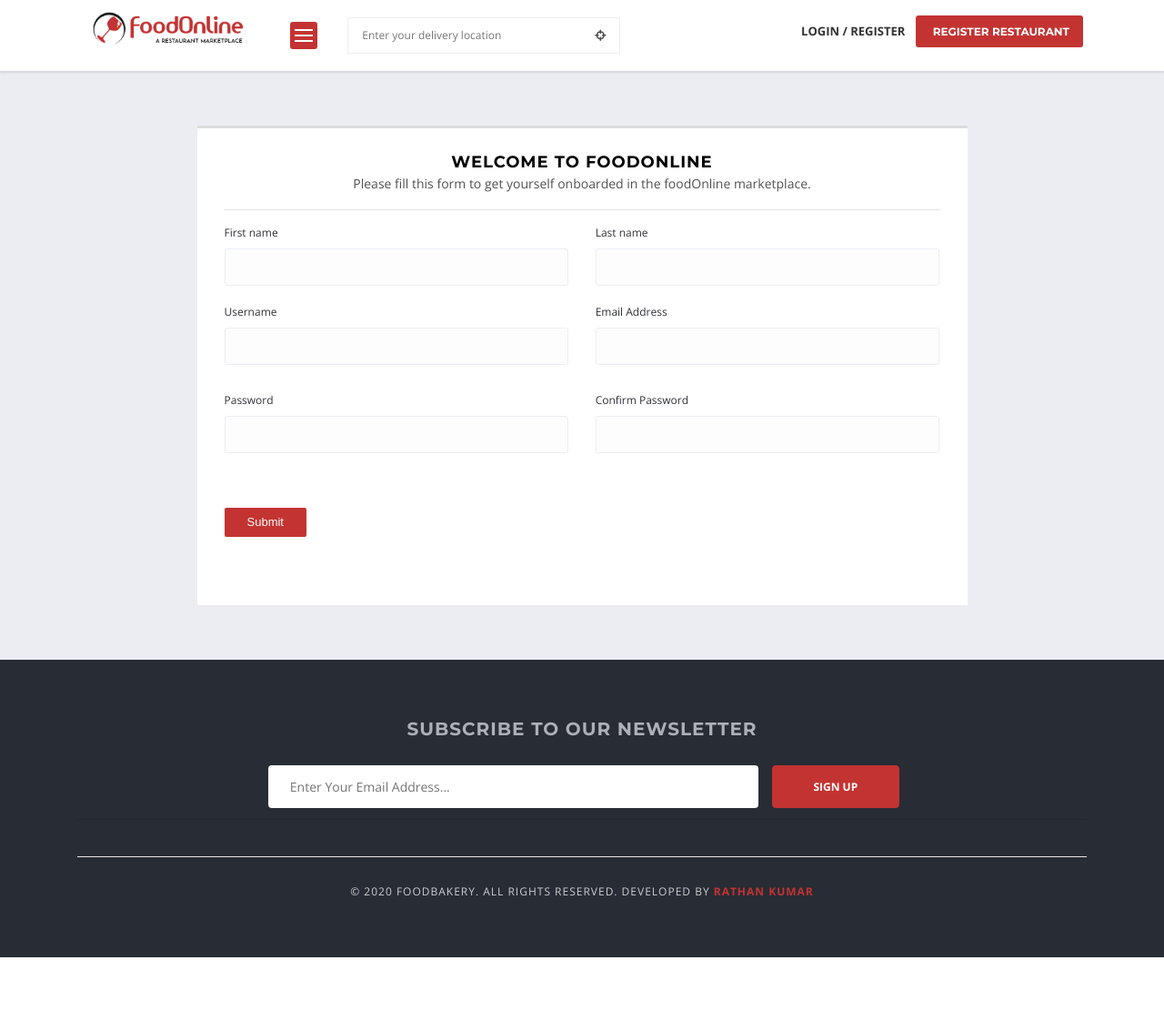
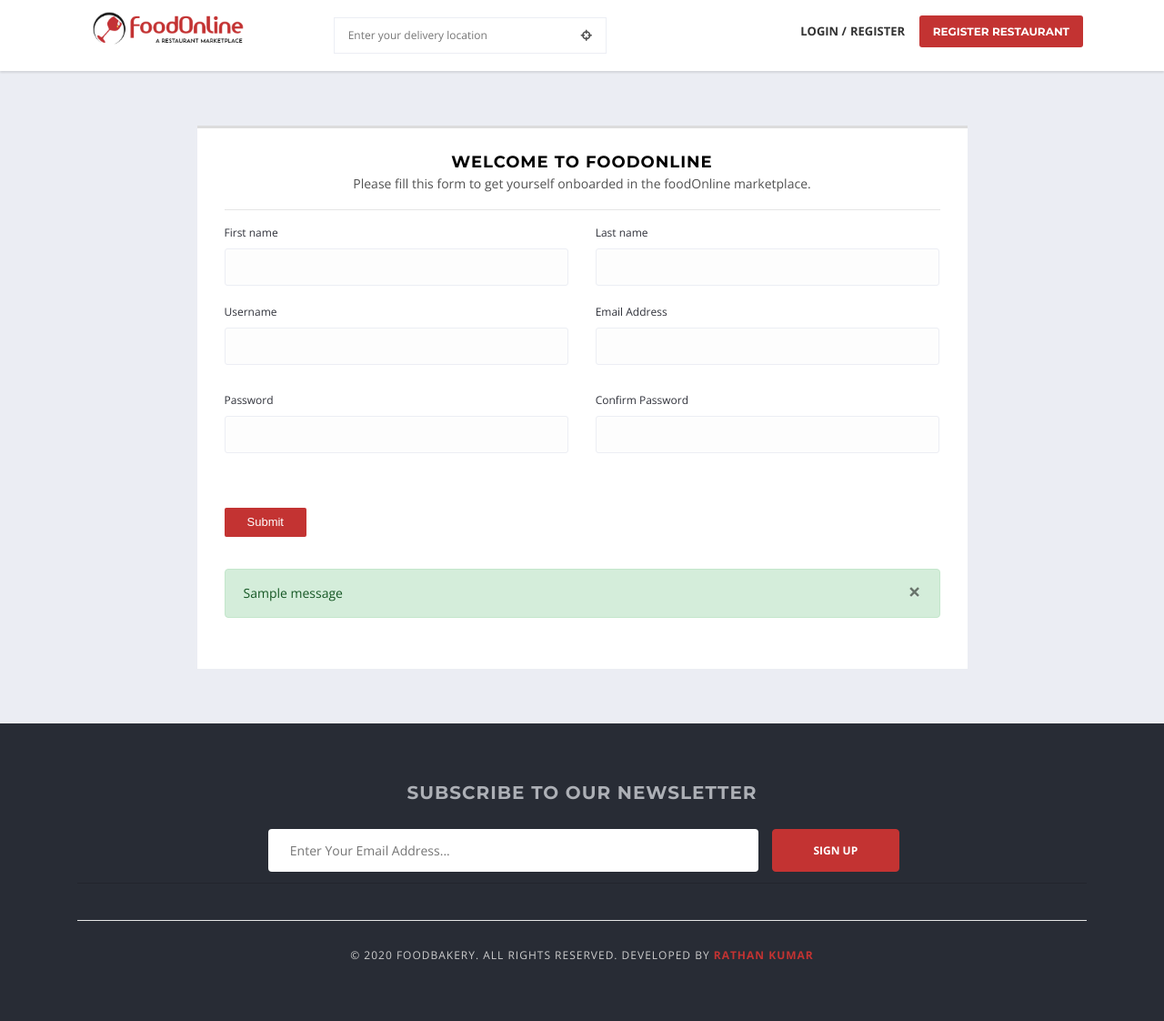
Before and after one commit to Abdullha002/Django-Resturent-Application, a Django app: page /accounts/registerUser/ in a window 1280 px wide. Shown: the whole page at 91% size. Before the commit the page ends 1052 px from the top, so only its background shows below. Run offline with Django 5.2, Linux system fonts and the light colour scheme; tables that the repository leaves empty hold one stand-in row (values such as "Sample post"); one stand-in notice (Sample message) is shown; some libraries are stand-ins or nearby versions; some web fonts are replaced.

Commit message:
Updated to show the error messages and Registration success message

```diff
--- a/Food_Main/accounts/forms.py
+++ b/Food_Main/accounts/forms.py
@@ -7,3 +7,11 @@ class UserForm(forms.ModelForm):
     class Meta:
         model = User
         fields = ['first_name', 'last_name', 'username', 'email', 'phone_number', 'password']
+
+    def clean(self):
+        cleaned_data = super(UserForm, self).clean()
+        password = cleaned_data.get('password')
+        confirm_password = cleaned_data.get('confirm_password')
+
+        if password != confirm_password:
+            raise forms.ValidationError("Password does not match")
--- a/Food_Main/accounts/views.py
+++ b/Food_Main/accounts/views.py
@@ -1,6 +1,7 @@
 from django.shortcuts import render, redirect
 from . forms import UserForm
 from .models import User
+from django.contrib import messages
 
 # Create your views here.
 
@@ -26,6 +27,7 @@ def registerUser(request):
             user = User.objects.create_user(first_name=first_name, last_name=last_name, username=username, email=email, password=password)
             user.role = user.CUSTOMER
             user.save()
+            messages.success(request, "Your account has been registred successfully")
 
             return redirect('registerUser')
     else:
--- a/Food_Main/templates/accounts/registerUser.html
+++ b/Food_Main/templates/accounts/registerUser.html
@@ -69,6 +69,17 @@
                                     </div>
                                 </li>
                                 <li>
+                                    <ul class="errorlist">
+                                        {% for field in form %}
+                                            {% if field.errors %}
+                                                {% for error in field.errors %}
+                                                    <li style="color:red;"> {{ error }} </li>
+                                                {% endfor %}
+                                            {% endif %}
+                                        {% endfor %}
+
+                                        <li style="color:red;"> {{ form.non_field_errors}} </li>
+                                    </ul>
                                     <div class="row">
                                         <div class="col-lg-12 col-md-12 col-sm-12 col-xs-12">
                                             <div class="field-holder">
@@ -76,6 +87,14 @@
                                                     <input type="submit" value="Submit" id="btn-next-restaurant-information" class="bgcolor">
                                                 </div>
                                             </div>
+                                        </div>
+                                    </div>
+
+                                    <!-- Django success message -->
+                                     <div class="row">
+                                        <div class="col-lg-12 col-md-12 col-sm-12 col-xs-12">
+                                            <!-- alert template including -->
+                                             {% include "include/alert.html" %}
                                         </div>
                                     </div>
                                 </li>
--- a/Food_Main/templates/home.html
+++ b/Food_Main/templates/home.html
@@ -7,7 +7,7 @@
 <div class="main-section">
     <!-- Home Pages Elements Strat -->
     <!-- Main Search Start -->
-    <div class="page-section nopadding cs-nomargin" style="padding-top: 200px; padding-bottom: 150px; margin-bottom: 0px; background: url(assets/extra-images/bg-image1.jpg) no-repeat center / cover;">
+    <div class="page-section nopadding cs-nomargin" style="padding-top: 200px; padding-bottom: 150px; margin-bottom: 0px; background: url({% static 'extra-images/bg-image1.jpg' %}) no-repeat center / cover;">
         <div class="container">
             <div class="row">
                 <div class="col-lg-12 col-md-12 col-sm-12 col-xs-12 ">
--- /dev/null
+++ b/Food_Main/templates/include/alert.html
@@ -0,0 +1,10 @@
+{% if messages %}
+{% for message in messages %}
+    <div class="alert alert-success" role="alert">
+        <button type="button" class="close" data-dismiss="alert" arial-label="Close">
+            <span aria-hidden="true">&times;</span>
+        </button>
+        {{ message }}
+    </div>
+{% endfor %}
+{% endif %}
--- a/Food_Main/templates/include/navbar.html
+++ b/Food_Main/templates/include/navbar.html
@@ -47,49 +47,8 @@
 									</a>
 								</figure>
 							</div>
-							<div class="main-nav">
-									<nav id="site-navigation" class="main-navigation">
-										<ul>
-											<li>
-												<a href="#">Demos</a>
-												<ul>
-													<li><a href="index.html">Food Bakery</a></li>
-													<li><a href="mexican-restaurant.html">Mexican Restaurant</a></li>
-													<li><a href="foodstop.html">Food Stop</a></li>
-													<li><a href="rtl.html">Rtl Demo</a></li>
-													<li><a href="food-cout.html">Food Court</a></li>
-													<li><a href="single-restaurant.html">Single Restaurant Demo</a></li>
-												</ul>
-												<!--End Sub Menu -->
-											</li>
-											<li><a href="listings.html">Restaurants</a></li>
-											<li>
-												<a href="#">Pages</a>
-												<ul>
-													<li><a href="price-plans.html">Price Plans</a></li>
-													<li><a href="how-it-works.html">How it works</a></li>
-													<li><a href="faq.html">FAQ’s</a></li>
-													<li><a href="404.html">404</a></li>
-													<li><a href="search-result.html">Search Result</a></li>
-													<li><a href="contact-us.html">Contact</a></li>
-												</ul>
-												<!--End Sub Menu -->
-											</li>
-											<li>
-												<a href="#">Blogs</a>
-												<ul>
-													<li><a href="blog-large.html">Blog Large</a></li>
-													<li><a href="blog-medium.html">Blog Medium</a></li>
-													<li><a href="blog-masonry.html">Blog Masonry</a></li>
-													<li><a href="blog-detail.html">Blog Detail Page</a></li>
-												</ul>
-												<!--End Sub Menu -->
-											</li>
-										</ul>
-									</nav><!-- .main-navigation -->
-								</div>
 
-							<div class="main-location">
+							<div class="main-location ml-5">
 								<ul>
 									<li class="location-has-children choose-location">
 										<form action="#">
@@ -103,7 +62,12 @@
 						</div>
 						<div class="col-lg-4 col-md-4 col-sm-12 col-xs-12">
 							<div class="login-option">
-								<a class="cs-color cs-popup-joinus-btn login-popup" href="{% url 'registerUser' %}">Login / Register</a><a class="get-start-btn" href="{% url 'registerResturent' %}">
+								<a class="cs-color cs-popup-joinus-btn login-popup" href="{% url 'registerUser' %}"> Login /
+									<span>
+										<a class="cs-color cs-popup-joinus-btn login-popup ml-1" href="{% url 'registerUser' %}"> Register</a>
+									</span>
+								</a>
+									<a class="get-start-btn" href="{% url 'registerResturent' %}">
 									Register
 									Restaurant </a>
 							</div>
```
